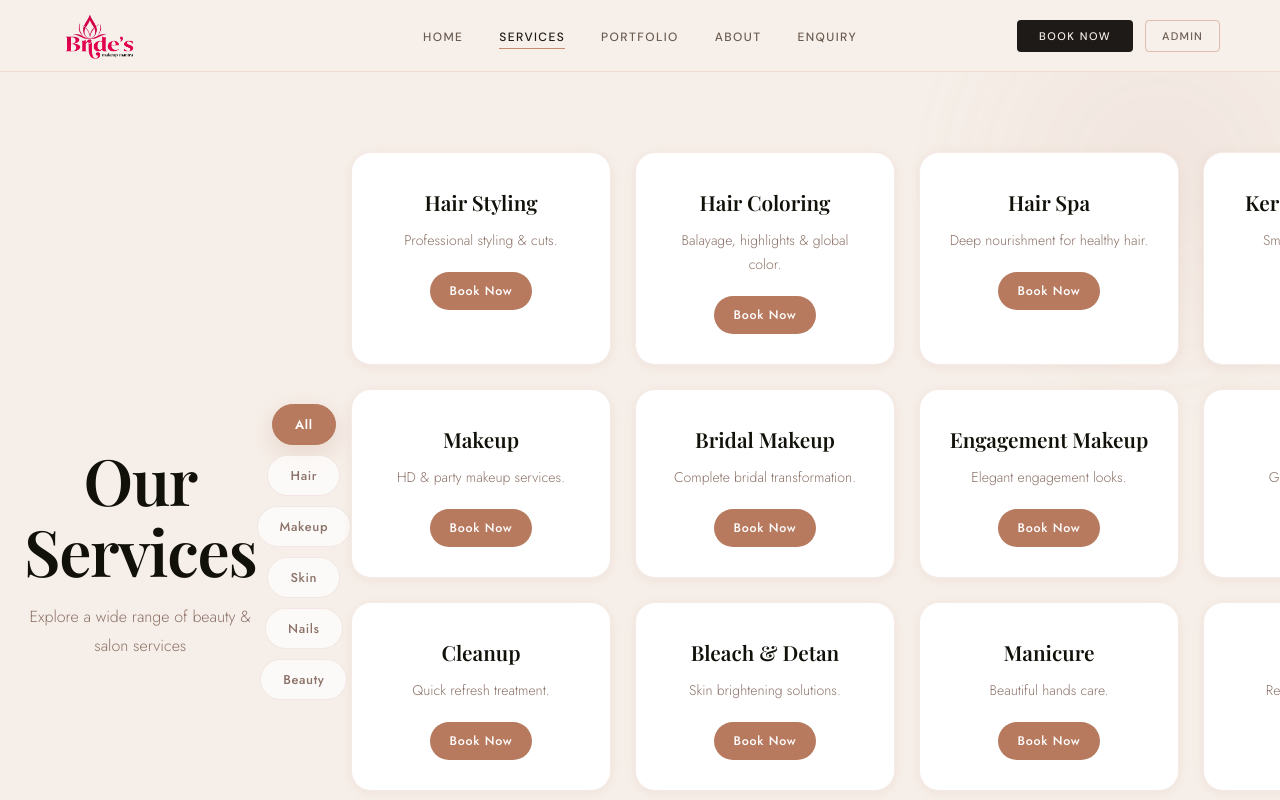
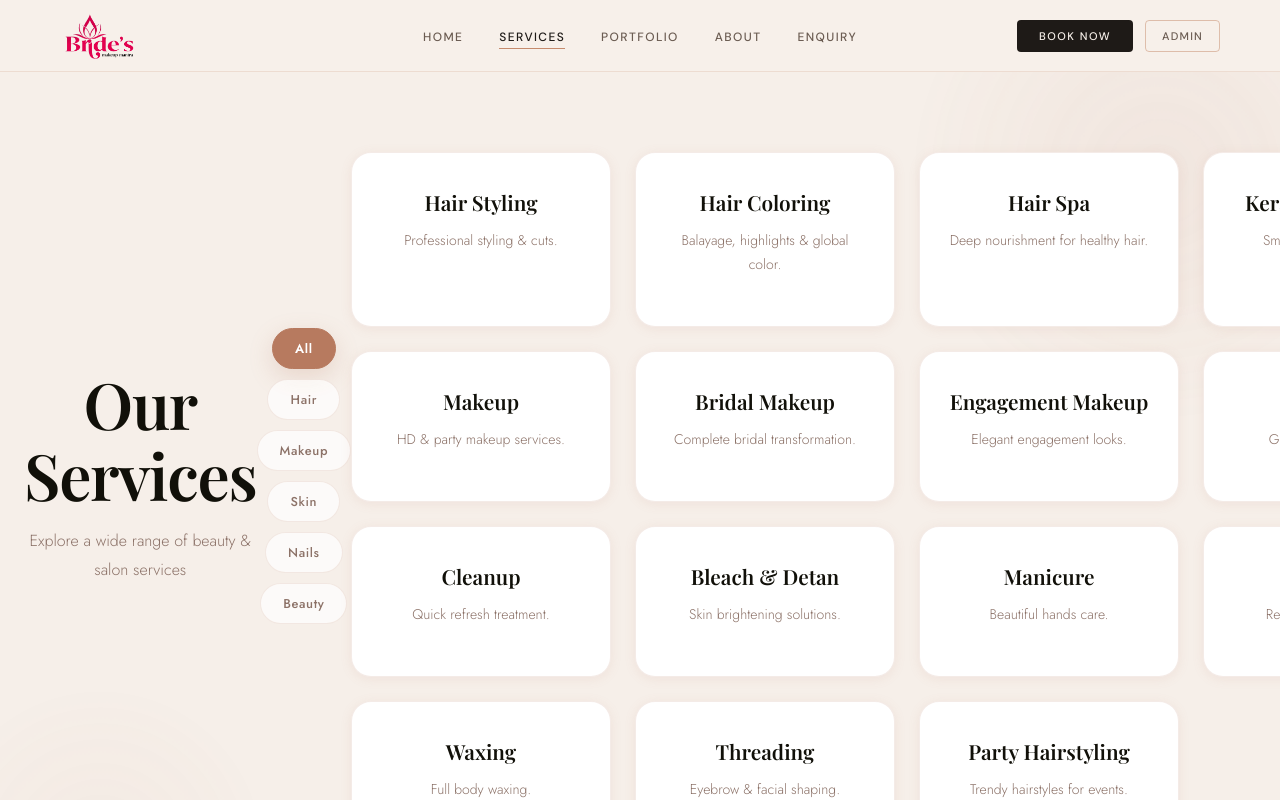
Before and after one commit to piyush-creations/Bride-Makeup-Mantra-And-Salon, a React (Create React App) app in the folder client/: page /services in a window 1280 px wide. Shown: the top 800 px of the page. Built offline with nearby package versions, Linux system fonts and the light colour scheme; no server answers; a web font is replaced by a local one.

Commit message:
Remove booknow button in services

```diff
--- a/client/src/components/Services2/Services2.jsx
+++ b/client/src/components/Services2/Services2.jsx
@@ -62,7 +62,6 @@ const Services = () => {
           <div className="service-card" key={index}>
             <h3>{service.title}</h3>
             <p>{service.desc}</p>
-            <button>Book Now</button>
           </div>
         ))}
       </div>
```
